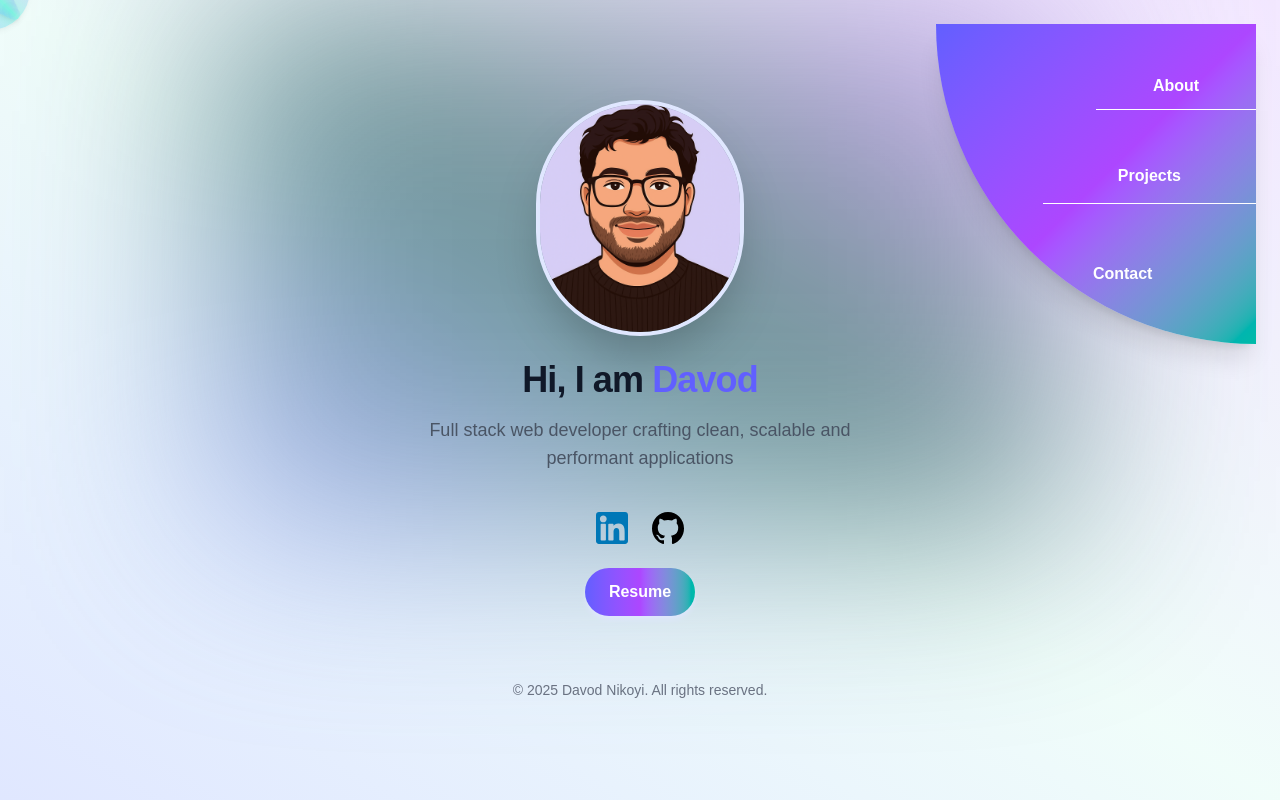
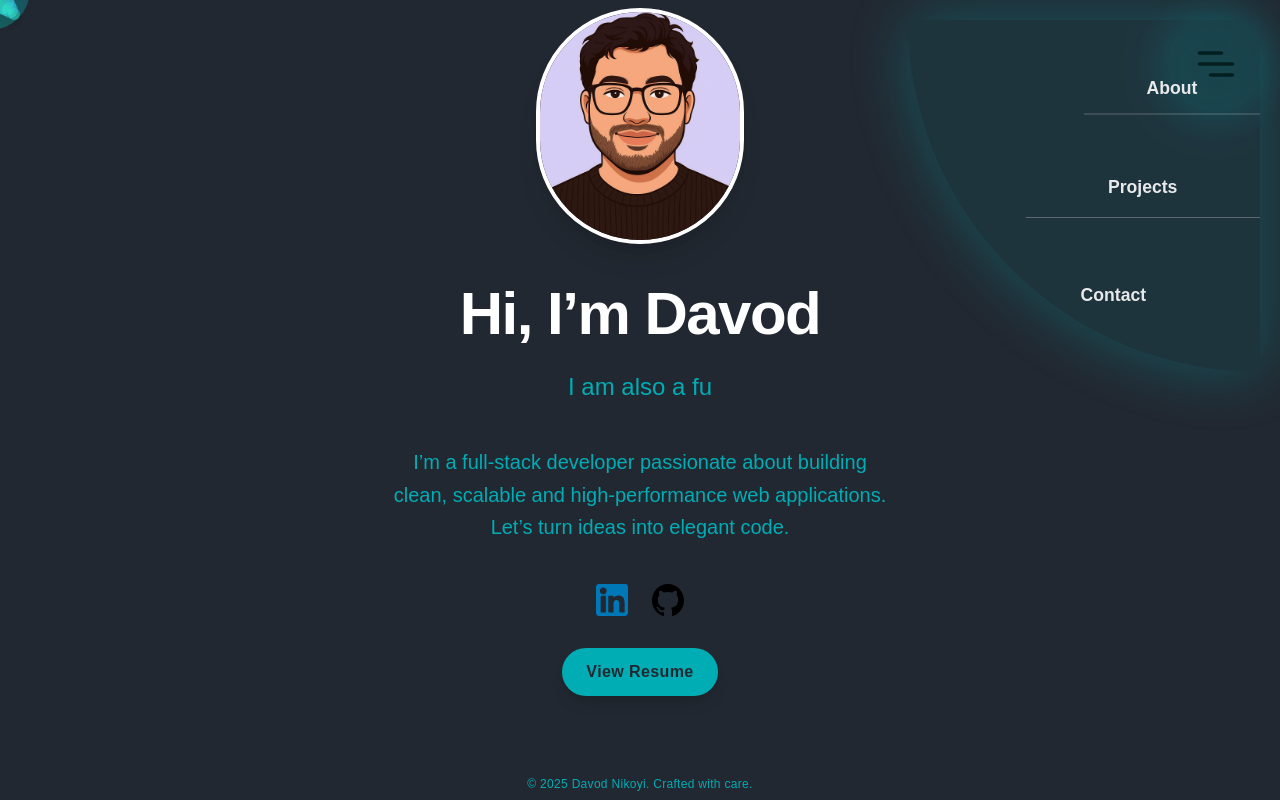
Before and after one commit to Davod0/davod-devhub, a Next.js app: page / in a window 1280 px wide. Both pictures are taken after a click on the button 1232 px from the left and 48 px from the top of the page. Built offline with nearby package versions, Linux system fonts and the light colour scheme.

Commit message:
Enhance Menu component with improved animations and add TittleText and TypeOnce components for dynamic text effects on homepage

```diff
--- a/app/components/Menu.tsx
+++ b/app/components/Menu.tsx
@@ -1,25 +1,39 @@
 "use client";
-import { useState } from "react";
+import { useState, useEffect } from "react";
 import { motion, AnimatePresence } from "framer-motion";
 import Image from "next/image";
 
 export default function Menu() {
   const [open, setOpen] = useState(false);
 
+  useEffect(() => {
+    const handleKeyPress = () => {
+      if (open) setOpen(false);
+    };
+    window.addEventListener("keydown", handleKeyPress);
+    return () => window.removeEventListener("keydown", handleKeyPress);
+  }, [open]);
+
   return (
     <div className="fixed top-6 right-6 z-50">
+      <motion.div
+        initial={false}
+        animate={{ scale: open ? 1.1 : 1, opacity: 0.9 }}
+        transition={{ duration: 0.5 }}
+        className="relative w-20 h-20 rounded-full bg-[#00ADB5]/10 backdrop-blur-md shadow-[0_0_40px_rgba(0,173,181,0.3)] flex items-center justify-center"
+      >
         <motion.button
           onClick={() => setOpen(!open)}
-        animate={{ rotate: open ? 1440 : 0 }}
+          animate={{ rotate: open ? 1440 : -360 }}
           transition={{ duration: 0.8, ease: "easeInOut" }}
-        className="p-2 rounded-md backdrop-blur-md hover:scale-110 transition-transform"
+          className="p-4 rounded-full hover:scale-110 transition-transform"
         >
           <Image
             src="/menu.svg"
             alt="Menu"
-          width={32}
-          height={32}
-          className="w-8 h-8"
+            width={40}
+            height={40}
+            className="w-10 h-10"
           />
         </motion.button>
         <AnimatePresence>
@@ -27,26 +41,26 @@ export default function Menu() {
             <motion.div
               initial={{ scale: 0, opacity: 0, rotate: 0 }}
               animate={{ scale: 1, opacity: 1, rotate: 360 }}
-            exit={{ scale: 0, opacity: 0, rotate: 0 }}
-            transition={{ duration: 0.8, ease: "easeInOut" }}
-            className="absolute top-0 right-0 w-80 h-80 rounded-bl-full bg-gradient-to-br from-indigo-500 via-purple-500 to-teal-500 shadow-xl flex flex-col justify-center overflow-hidden"
+              exit={{ scale: 0.8, opacity: 0, rotate: -180 }}
+              transition={{ duration: 0.6, ease: "easeInOut" }}
+              className="absolute top-0 right-0 w-80 h-80 rounded-bl-[100%] bg-[#00ADB5]/10 backdrop-blur-xl shadow-[0_0_60px_rgba(0,173,181,0.4)] flex flex-col justify-center overflow-hidden"
             >
               <nav className="flex flex-col text-white font-semibold h-full justify-evenly">
                 <a
                   href="#about"
-                className="flex items-center justify-center h-12 w-1/2 self-end border-b border-white hover:bg-white/20 transition"
+                  className="flex items-center justify-center h-12 w-1/2 self-end border-b border-white/30 hover:bg-white/10 transition"
                 >
                   About
                 </a>
                 <a
                   href="#projects"
-                className="flex items-center justify-center h-14 w-2/3 self-end border-b border-white hover:bg-white/20 transition"
+                  className="flex items-center justify-center h-14 w-2/3 self-end border-b border-white/30 hover:bg-white/10 transition"
                 >
                   Projects
                 </a>
                 <a
                   href="#contact"
-                className="flex items-center justify-center h-16 w-5/6 self-end hover:bg-white/20 transition"
+                  className="flex items-center justify-center h-16 w-5/6 self-end hover:bg-white/10 transition"
                 >
                   Contact
                 </a>
@@ -54,6 +68,7 @@ export default function Menu() {
             </motion.div>
           )}
         </AnimatePresence>
+      </motion.div>
     </div>
   );
 }
--- /dev/null
+++ b/app/components/TittleText.tsx
@@ -0,0 +1,48 @@
+import { useEffect, useState } from "react";
+
+interface TittleTextProps {
+  lines: string[];
+  typingSpeed?: number;
+  pauseAfter?: number;
+}
+
+export function TittleText({ lines, typingSpeed = 100, pauseAfter = 1500 }: TittleTextProps) {
+  const [displayedText, setDisplayedText] = useState("");
+  const [lineIndex, setLineIndex] = useState(0);
+  const [charIndex, setCharIndex] = useState(0);
+  const [isDeleting, setIsDeleting] = useState(false);
+
+  useEffect(() => {
+    const currentLine = lines[lineIndex];
+    let timeout: NodeJS.Timeout;
+
+    if (!isDeleting && charIndex < currentLine.length) {
+      timeout = setTimeout(() => {
+        setDisplayedText(currentLine.slice(0, charIndex + 1));
+        setCharIndex(charIndex + 1);
+      }, typingSpeed);
+    } else if (!isDeleting && charIndex === currentLine.length) {
+      timeout = setTimeout(() => setIsDeleting(true), pauseAfter);
+    } else if (isDeleting && charIndex > 0) {
+      timeout = setTimeout(() => {
+        setDisplayedText(currentLine.slice(0, charIndex - 1));
+        setCharIndex(charIndex - 1);
+      }, typingSpeed);
+    } else if (isDeleting && charIndex === 0) {
+      setIsDeleting(false);
+      setLineIndex((prev) => (prev + 1) % lines.length);
+      setCharIndex(0);
+    }
+
+    return () => clearTimeout(timeout);
+  }, [charIndex, isDeleting, lineIndex, lines, typingSpeed, pauseAfter]);
+
+  return (
+  <span
+    className="inline-block"
+    style={{ minWidth: `${Math.max(...lines.map(l => l.length))}ch` }}
+  >
+    {displayedText}
+  </span>
+);
+}
--- /dev/null
+++ b/app/components/TypeOnce.tsx
@@ -0,0 +1,32 @@
+"use client";
+import { useState, useEffect } from "react";
+
+interface TypeOnceProps {
+  text: string;
+  typingSpeed?: number;
+  onComplete?: () => void;
+}
+
+export function TypeOnce({ text = "", typingSpeed = 100, onComplete }: TypeOnceProps) {
+  const [displayedText, setDisplayedText] = useState("");
+  const [index, setIndex] = useState(0);
+
+  useEffect(() => {
+    if (!text || index >= text.length) return;
+
+    const t = setTimeout(() => {
+      setDisplayedText((prev) => prev + text[index]);
+      setIndex((i) => i + 1);
+    }, typingSpeed);
+
+    return () => clearTimeout(t);
+  }, [index, text, typingSpeed]);
+
+  useEffect(() => {
+    if (index === text.length && onComplete) {
+      onComplete();
+    }
+  }, [index, text.length, onComplete]);
+
+  return <span>{displayedText}</span>;
+}
--- a/app/page.tsx
+++ b/app/page.tsx
@@ -1,28 +1,31 @@
 "use client";
 import Image from "next/image";
-import { useEffect, useRef } from "react";
+import { useEffect, useRef, useState } from "react";
 import Menu from "./components/Menu";
 import Bubble from "./components/Bubble";
+import { TittleText } from "./components/TittleText";
+import { TypeOnce } from "./components/TypeOnce";
 
 export default function Home() {
   const mainBubbleRef = useRef<HTMLDivElement>(null);
   const smallBubblesRef = useRef<HTMLDivElement[]>([]);
+  const [titleDone, setTitleDone] = useState(false);
 
   useEffect(() => {
     const positions: { x: number; y: number }[] = [];
     const trailSpacing = 3;
     const size = 100;
-
     let lastMove = Date.now();
 
     const moveBubble = (e: MouseEvent) => {
       lastMove = Date.now();
-
       positions.push({ x: e.clientX - size / 2, y: e.clientY - size / 2 });
       if (positions.length > 200) positions.shift();
 
       if (mainBubbleRef.current) {
-        mainBubbleRef.current.style.transform = `translate3d(${e.clientX - size / 2}px, ${e.clientY - size / 2}px, 0)`;
+        mainBubbleRef.current.style.transform = `translate3d(${e.clientX - size / 2}px, ${
+          e.clientY - size / 2
+        }px, 0)`;
       }
     };
 
@@ -33,13 +36,16 @@ export default function Home() {
         requestAnimationFrame(animate);
         return;
       }
+
       if (now - lastMove < 100) {
         smallBubblesRef.current.forEach((bubble, i) => {
           const index = positions.length - 1 - trailSpacing * (i + 1);
           if (bubble && index >= 0) {
             const pos = positions[index];
             bubble.style.transition = "transform 0.15s ease";
-            bubble.style.transform = `translate3d(${pos.x + size / 2 - 6}px, ${pos.y + size / 2 - 6}px, 0) scale(1)`;
+            bubble.style.transform = `translate3d(${pos.x + size / 2 - 6}px, ${
+              pos.y + size / 2 - 6
+            }px, 0) scale(1)`;
             bubble.style.opacity = "0.5";
           }
         });
@@ -47,7 +53,9 @@ export default function Home() {
         smallBubblesRef.current.forEach((bubble, i) => {
           if (bubble) {
             bubble.style.transition = "transform 0.9s ease";
-            bubble.style.transform = `translate3d(${last.x + size / 2 - 10 + i * 6}px, ${last.y + size / 2 - 10 + i * 6}px, 0) scale(1)`;
+            bubble.style.transform = `translate3d(${
+              last.x + size / 2 - 10 + i * 6
+            }px, ${last.y + size / 2 - 10 + i * 6}px, 0) scale(1)`;
             bubble.style.opacity = "0.5";
           }
         });
@@ -67,15 +75,18 @@ export default function Home() {
   const bubbleSizes = ["w-6 h-6", "w-5 h-5", "w-4 h-4", "w-3 h-3"];
 
   return (
-    <main className="relative flex flex-col min-h-screen items-center justify-center bg-gradient-to-tr from-indigo-100 via-teal-50 to-purple-100 dark:from-indigo-950 dark:via-gray-900 dark:to-purple-900 text-gray-900 dark:text-white px-6 transition-colors duration-700">
+    <main
+      className="relative flex flex-col min-h-screen items-center justify-center
+      bg-[#222831] text-[#00ADB5] px-6 transition-colors duration-700 overflow-hidden"
+    >
       <Menu />
 
       {/* Main bubble */}
       <Bubble
         ref={mainBubbleRef}
         sizeClass="w-20 h-20"
-        gradient="bg-gradient-to-tr from-indigo-400 via-teal-300 to-purple-400"
-        opacity="opacity-40"
+        gradient="bg-gradient-to-tr from-cyan-400 via-teal-400 to-blue-500"
+        opacity="opacity-30"
         zIndex="z-50"
       />
 
@@ -87,20 +98,14 @@ export default function Home() {
             if (el) smallBubblesRef.current[i] = el;
           }}
           sizeClass={size}
-          gradient="bg-gradient-to-tr from-indigo-300 via-teal-200 to-purple-300"
-          opacity="opacity-30"
+          gradient="bg-gradient-to-tr from-cyan-300 via-teal-300 to-blue-400"
+          opacity="opacity-20"
           zIndex="z-40"
         />
       ))}
 
-      {/* Background */}
-      <div className="absolute inset-0 pointer-events-none z-0">
-        <div className="blur-[100px] opacity-60 m-auto w-2/3 h-2/3 bg-gradient-to-tr from-indigo-400 via-teal-900 to-purple-400" />
-      </div>
-
-      {/* Content */}
       <div className="relative z-10 flex flex-col items-center w-full max-w-lg">
-        <div className="w-52 h-59 rounded-full overflow-hidden shadow-2xl mb-6 border-4 border-indigo-100 dark:border-indigo-900">
+        <div className="w-52 h-59 rounded-full overflow-hidden shadow-xl mb-8 border-4 border-white">
           <Image
             src="/davod.png"
             alt="Portfolio picture"
@@ -110,45 +115,72 @@ export default function Home() {
             priority
           />
         </div>
-        <h1 className="text-4xl font-extrabold mb-4 text-center tracking-tight">
-          Hi, I am <span className="text-indigo-500 dark:text-indigo-400">Davod</span>
+
+          {/* Title */}
+        <h1 className="text-5xl sm:text-6xl font-extrabold mb-4 text-center tracking-tight leading-tight text-white">
+          <TypeOnce text="Hi, I’m Davod" typingSpeed={120} onComplete={() => setTitleDone(true)} />
         </h1>
-        <p className="max-w-xl text-lg text-center mb-10 font-medium text-gray-600 dark:text-gray-300">
-          Full stack web developer crafting clean, scalable and performant applications
+
+        {/* Subtitle */}
+        {titleDone && (
+          <p className="text-xl sm:text-2xl text-center mb-10 font-medium leading-relaxed">
+            <TittleText
+              lines={[
+                "I am a system developer",
+                "I am also a full-stack web developer",
+              ]}
+              typingSpeed={80}
+              pauseAfter={2000}
+            />
+          </p>
+        )}
+
+        <p className="max-w-xl text-lg sm:text-xl text-center mb-10 font-medium leading-relaxed">
+          I’m a full-stack developer passionate about building clean, scalable and
+          high-performance web applications. Let’s turn ideas into elegant code.
         </p>
-
-        {/* Social icons */}
-        <div className="flex gap-6 mb-6">
+        <div className="flex gap-6 mb-8">
           <a
             href="https://www.linkedin.com/in/YOUR-LINKEDIN-USERNAME"
             target="_blank"
             rel="noopener noreferrer"
-            className="hover:scale-110 transition-transform"
+            aria-label="LinkedIn"
+            className="hover:scale-110 hover:rotate-3 transition-transform duration-300"
           >
-            <Image src="/linkedin.svg" alt="LinkedIn" width={32} height={32} className="w-8 h-8" />
+            <Image
+              src="/linkedin.svg"
+              alt="LinkedIn"
+              width={32}
+              height={32}
+              className="w-8 h-8"
+            />
           </a>
           <a
             href="https://github.com/YOUR-GITHUB-USERNAME"
             target="_blank"
             rel="noopener noreferrer"
-            className="hover:scale-110 transition-transform"
+            aria-label="GitHub"
+            className="hover:scale-110 hover:-rotate-3 transition-transform duration-300"
           >
-            <Image src="/github.svg" alt="GitHub" width={32} height={32} className="w-8 h-8" />
+            <Image
+              src="/github.svg"
+              alt="GitHub"
+              width={32}
+              height={32}
+              className="w-8 h-8"
+            />
           </a>
         </div>
-
-        {/* Resume button */}
         <a
           href="/resume.pdf"
           target="_blank"
           rel="noopener noreferrer"
-          className="px-6 py-3 rounded-full bg-gradient-to-r from-indigo-500 via-purple-500 to-teal-500 text-white shadow-md shadow-indigo-100 dark:shadow-indigo-900 hover:scale-105 hover:shadow-lg transition-all duration-300 font-semibold text-base"
+          className="px-6 py-3 rounded-full bg-[#00ADB5] text-[#222831] shadow-lg hover:bg-[#00cfd6] hover:scale-105 transition-all duration-300 font-semibold text-base tracking-wide"
         >
-          Resume
+          View Resume
         </a>
-
-        <footer className="mt-16 text-sm text-gray-500 dark:text-gray-400">
-          © {new Date().getFullYear()} Davod Nikoyi. All rights reserved.
+        <footer className="mt-20 text-xs text-[#00ADB5] tracking-wide">
+          © {new Date().getFullYear()} Davod Nikoyi. Crafted with care.
         </footer>
       </div>
     </main>
```
Lines whose indentation alone changed are shown as unchanged.
